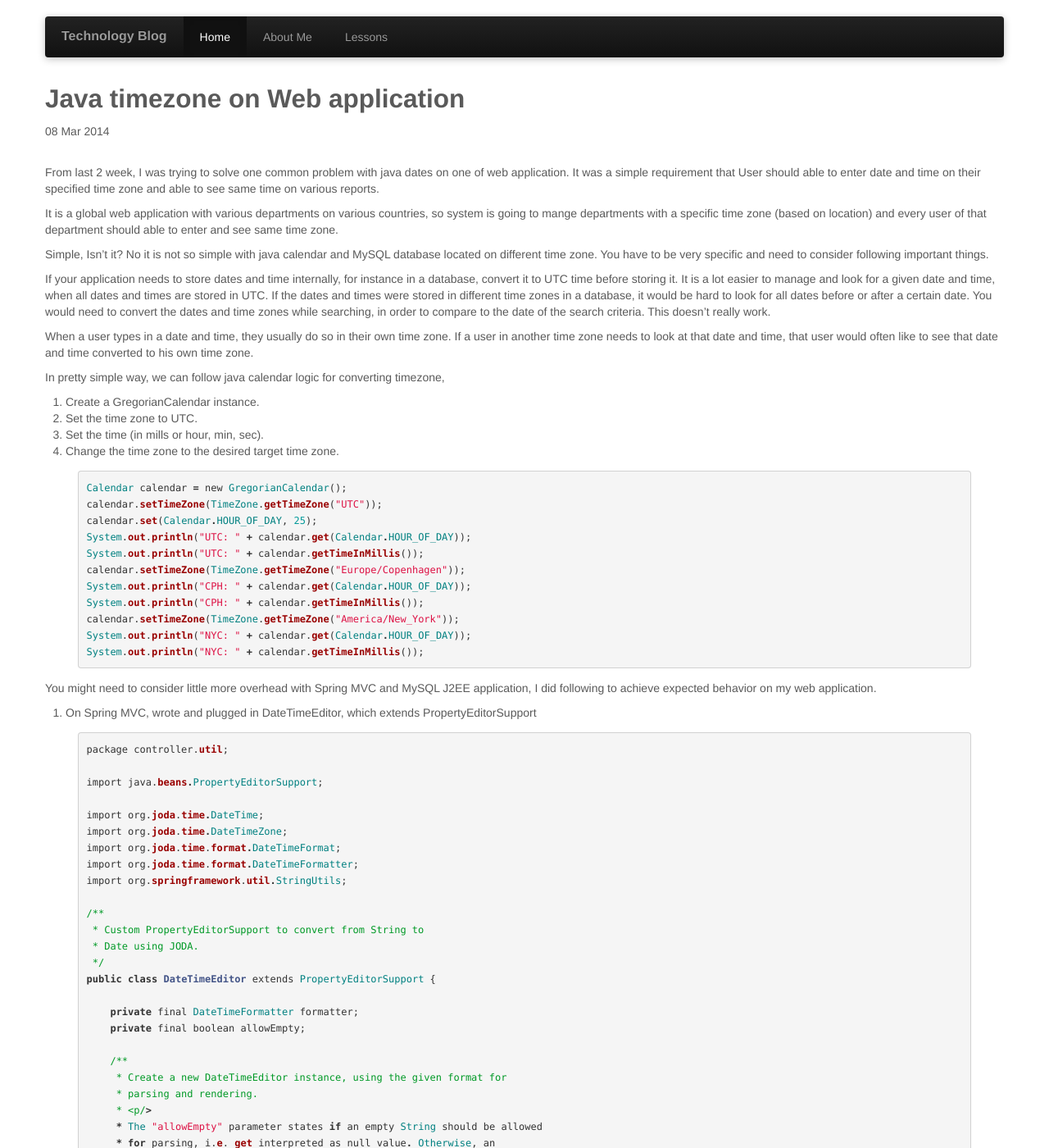
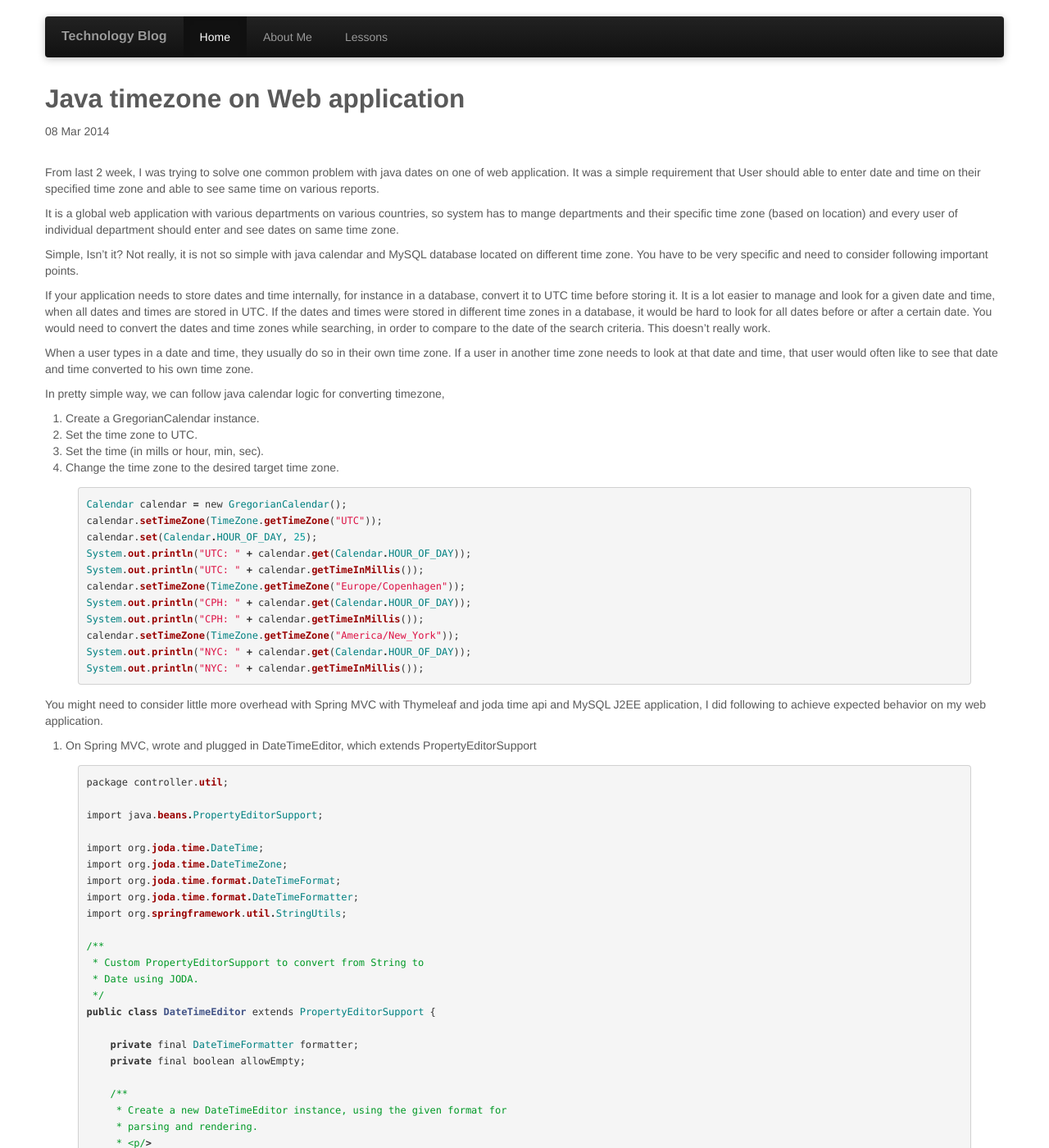
Before and after one commit to vdurgesh/git-pages, a Jekyll site: the page built from _posts/2014-03-08-java-dates.markdown, in a window 1280 px wide and 1400 px high. Shown: the whole window at 82% size. Built offline with Jekyll 4.4.1, drawn with Linux system fonts in a browser that asks for light colours.

Commit message:
update post for 2014-03-08

```diff
--- a/_posts/2014-03-08-java-dates.markdown
+++ b/_posts/2014-03-08-java-dates.markdown
@@ -7,9 +7,9 @@
 
 From last 2 week, I was trying to solve one common problem with java dates on one of web application. It was a simple requirement that User should able to enter date and time on their specified time zone and able to see same time on various reports.
 
-It is a global web application with various departments on various countries, so system is going to mange departments with a specific time zone (based on location) and every user of that department should able to enter and see same time zone.
+It is a global web application with various departments on various countries, so system has to mange departments and their specific time zone (based on location) and every user of individual department should enter and see dates on same time zone.
 
-Simple, Isn’t it? No it is not so simple with java calendar and MySQL database located on different time zone. You have to be very specific and need to consider following important things.
+Simple, Isn’t it? Not really, it is not so simple with java calendar and MySQL database located on different time zone. You have to be very specific and need to consider following important points.
 
 If your application needs to store dates and time internally, for instance in a database, convert it to UTC time before storing it. It is a lot easier to manage and look for a given date and time, when all dates and times are stored in UTC. If the dates and times were stored in different time zones in a database, it would be hard to look for all dates before or after a certain date. You would need to convert the dates and time zones while searching, in order to compare to the date of the search criteria. This doesn't really work.
 
@@ -37,7 +37,7 @@
 {% endhighlight %}
 
 
-You might need to consider little more overhead with Spring MVC and MySQL J2EE application, I did following to achieve expected behavior on my web application.
+You might need to consider little more overhead with Spring MVC with Thymeleaf and joda time api and MySQL J2EE application, I did following to achieve expected behavior on my web application.
 
 1. On Spring MVC, wrote and plugged in DateTimeEditor, which extends PropertyEditorSupport
 
```
